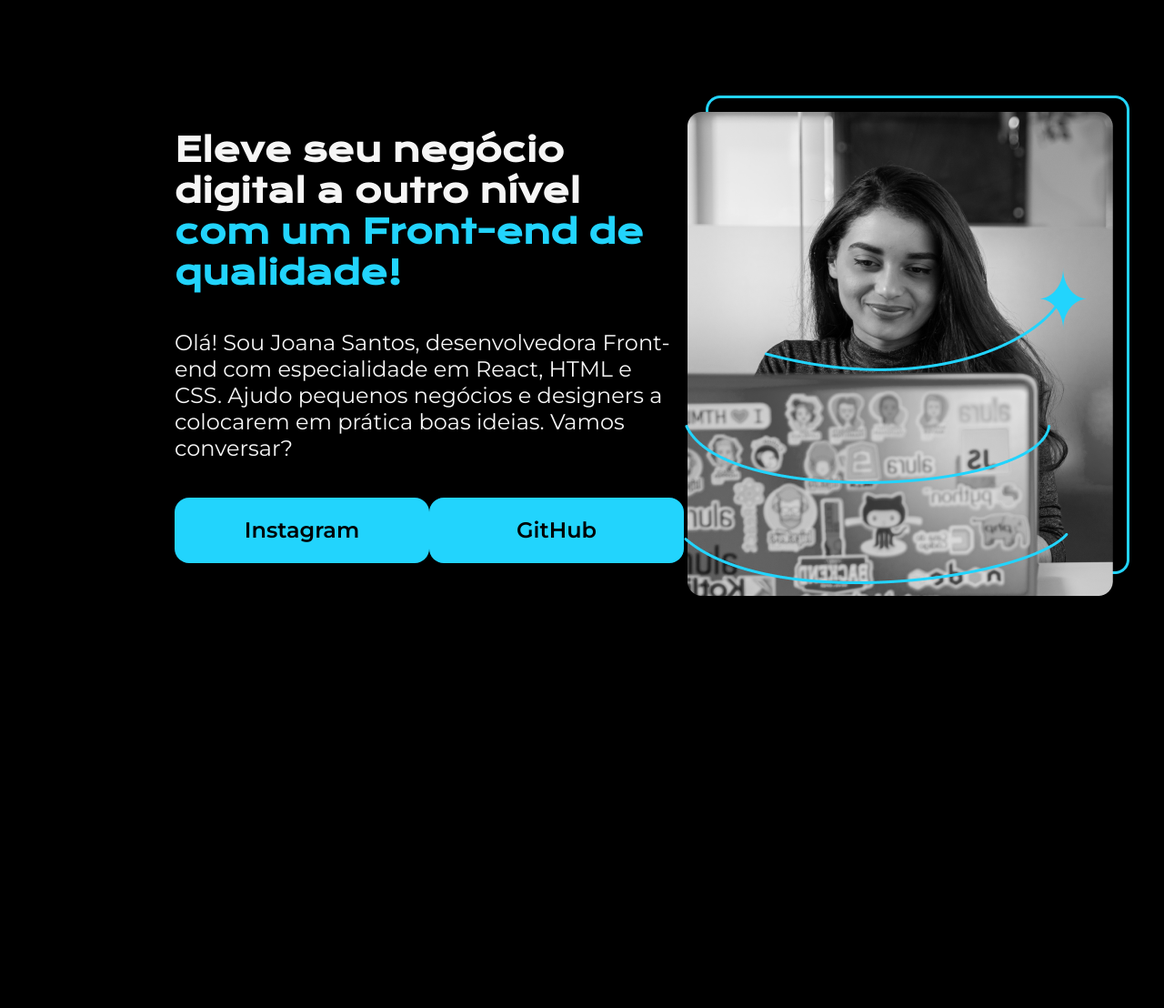
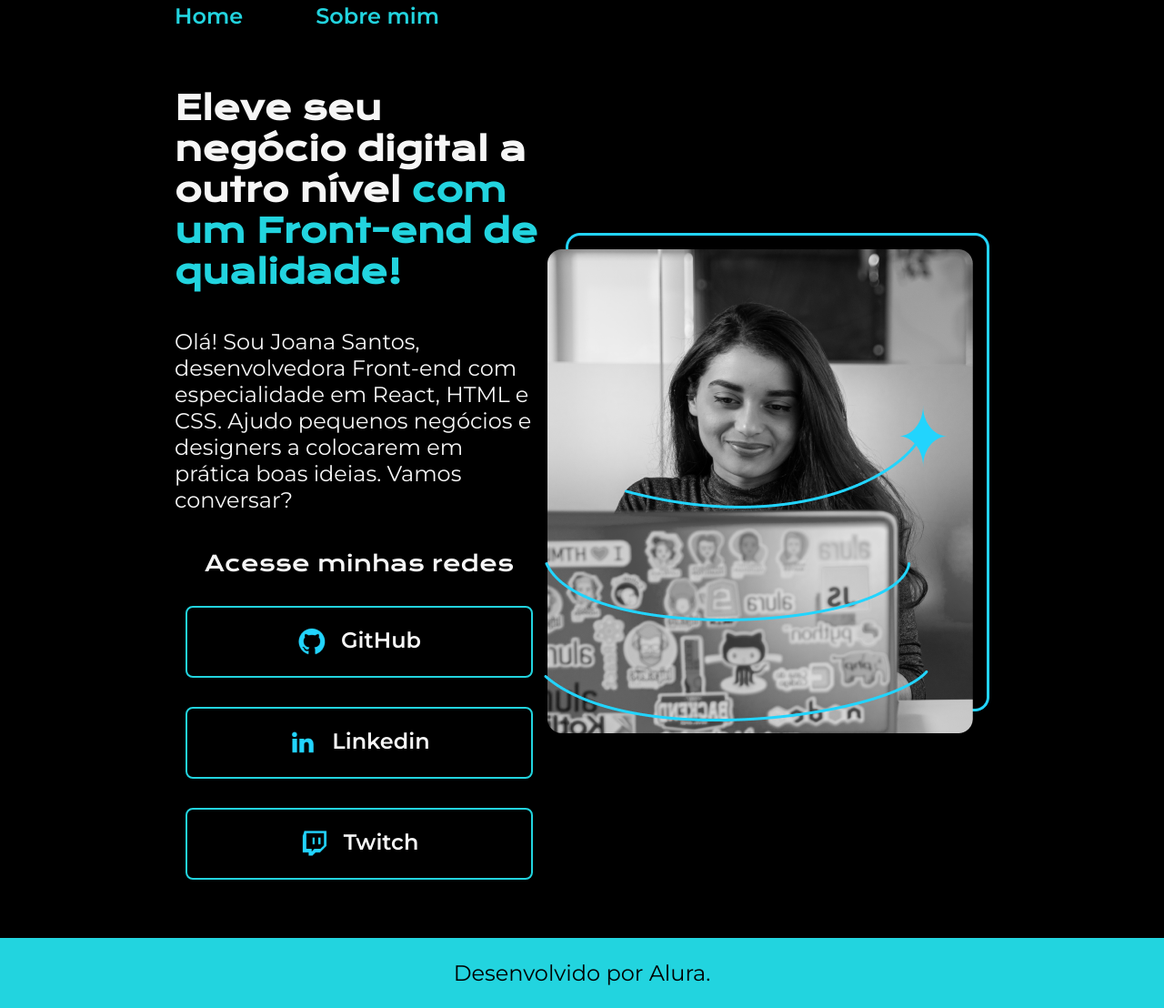
Before and after one commit to RoMonastero/AluraHTMLeCSS, a plain HTML site: page Portifólio/index.html in a window 1280 px wide. Shown: the part 23-1131 px from the top of the page at 91% size. Before the commit the page ends 928 px from the top, so only its background shows below. Drawn offline with nearby package versions, Linux system fonts and the light colour scheme.

Commit message:
finalizando curso HTML e CSS: cabeçalho, footer e variáveis CSS

```diff
--- a/Portifólio/index.html
+++ b/Portifólio/index.html
@@ -5,13 +5,18 @@
     <meta http-equiv="X-UA-Compatible" content="IE=edge">
     <meta name="viewport" content="width=device-width, initial-scale=1.0">
     <title>Portifólio</title>
-  <!--  <link rel="stylesheet" href="reset.css"> vem primeiro-->
-    <link rel="stylesheet" href="style.css">
+  <!--  <link rel="stylesheet" href="styles/reset.css"> vem primeiro-->
+    <link rel="stylesheet" href="styles/style.css">
 
 </head>
 <body>
 
-    <header></header>
+    <header class="cabecalho">
+        <nav class="cabecalho__menu">
+            <a href="index.html" class="cabecalho__menu__link">Home</a>
+            <a href="about.html" class="cabecalho__menu__link">Sobre mim</a>
+        </nav>
+    </header>
 
     <main class="apresentacao">
 
@@ -23,16 +28,32 @@
             </p>
 
             <div class="apresentacao__conteudo__links">
-                <a href="https://www.instagram.com/romonastero_/" class="apresentacao__conteudo__links__link">Instagram</a>
-                <a href="https://github.com/RoMonastero" class="apresentacao__conteudo__links__link">GitHub</a>
+                <h2 class="apresentacao__conteudo__links__subtitulo">Acesse minhas redes</h2>
+
+                <a href="https://github.com/RoMonastero" class="apresentacao__conteudo__links__link">
+                    <img src="assets/Logo Github.png" alt="Logo Github">
+                    GitHub
+                </a>
+                <a href="https://www.linkedin.com/in/rodrigo-monastero-13bab61a4/" class="apresentacao__conteudo__links__link">
+                    <img src="assets/Logo linkedin.png" alt="Logo linkedin">
+                    Linkedin
+                </a>
+
+                <a href="https://www.twitch.tv/unclejonas17" class="apresentacao__conteudo__links__link">
+                    <img src="assets/Logo Twitch.png" alt="Logo Twitch">
+                    Twitch
+                </a>
+
             </div>
 
 
         </section>
-        <img src="imagem.png" alt="Foto da Joana Programando">
+        <img src="assets/imagem.png" alt="Foto da Joana Programando">
     </main>
 
-    <footer></footer>
+    <footer class="rodape">
+        <p>Desenvolvido por Alura.</p>
+    </footer>
 
 
 </body>
--- a/Portifólio/style.css
+++ /dev/null
@@ -1,60 +0,0 @@
-@import url('https://fonts.googleapis.com/css2?family=Krona+One&family=Montserrat:wght@400;600&display=swap');
-
-*{
-    margin: 0;
-    padding: 0;
-}
-
-body{
-    height: 100vh;
-    box-sizing: border-box;
-    background-color: #000000;
-    color: #F6F6F6;
-}
-
-.titulo-destaque{
-    color: #22D4FD;
-}
-
-.apresentacao{
-    display: flex;
-    align-items: center;
-    justify-content: space-between;
-    margin: 10% 15%;
-}
-
-.apresentacao__conteudo{
-    width: 615px;
-    display: flex;
-    flex-direction: column;
-    gap: 40px;
-}
-
-.apresentacao__conteudo__titulo{
-    font-size: 36px;
-    font-family: "Krona One", sans-serif;
-}
-
-.apresentacao__conteudo__texto{
-    font-size: 24px;
-    font-family: "Montserrat", sans-serif;
-}
-
-.apresentacao__conteudo__links{
-    display: flex;
-    justify-content: space-between;
-}
-
-.apresentacao__conteudo__links__link{
-    background-color: #22D4FD;
-    width: 280px;
-    text-align: center;
-    border-radius: 16px;
-    font-size: 24px;
-    font-weight: 600;
-    padding: 21.5px 0;
-    text-decoration: none;
-    color: #000000;
-    font-family: 'Montserrat', sans-serif;
-
-}
--- /dev/null
+++ b/Portifólio/styles/style.css
@@ -0,0 +1,113 @@
+@import url('https://fonts.googleapis.com/css2?family=Krona+One&family=Montserrat:wght@400;600&display=swap');
+
+:root{
+    --cor-primaria: #000000;
+    --cor-secundaria: #F6F6F6;
+    --cor-terciaria: #22d4df;
+
+    --fonte-primaria: "Krona One", sans-serif;
+    --fonte-secundaria: "Montserrat", sans-serif;
+}
+
+*{
+    margin: 0;
+    padding: 0;
+}
+
+body{
+    box-sizing: border-box;
+    background-color: var(--cor-primaria);
+    color: var(--cor-secundaria);
+}
+
+.cabecalho{
+    padding: 2% 0% 0% 15%;
+}
+
+.cabecalho__menu{
+    display: flex;
+    gap: 80px;
+
+}
+
+.cabecalho__menu__link{
+    font-family: var(--fonte-secundaria);
+    font-weight: 600;
+    font-size: 24px;
+    color: var(--cor-terciaria);
+text-decoration: none;
+}
+
+
+.apresentacao{
+    display: flex;
+    align-items: center;
+    justify-content: space-between;
+    padding: 5% 15%;
+}
+
+.apresentacao__conteudo{
+    width: 615px;
+    display: flex;
+    flex-direction: column;
+    gap: 40px;
+}
+
+.apresentacao__conteudo__titulo{
+    font-size: 36px;
+    font-family: var(--fonte-primaria);
+}
+
+.titulo-destaque{
+    color: var(--cor-terciaria);
+}
+
+
+.apresentacao__conteudo__texto{
+    font-size: 24px;
+    font-family: var(--fonte-secundaria);
+}
+
+.apresentacao__conteudo__links{
+    display: flex;
+    justify-content: space-between;
+    flex-direction: column;
+    align-items: center;
+    gap: 32px;
+}
+
+.apresentacao__conteudo__links__subtitulo{
+    font-family: var(--fonte-primaria);
+    font-weight: 400;
+    font-size: 24px;
+}
+
+.apresentacao__conteudo__links__link{
+    display: flex;
+    justify-content: center;
+    gap: 16px;
+    width: 378px;
+    text-align: center;
+    border-radius: 8px;
+    font-size: 24px;
+    font-weight: 600;
+    padding: 21.5px 0;
+    text-decoration: none;
+    color: var(--cor-secundaria);
+    font-family: 'Montserrat', sans-serif;
+    border: 2px solid var(--cor-terciaria);
+}
+
+.apresentacao__conteudo__links__link:hover{
+    background-color: #272727;
+}
+
+.rodape{
+    color: var(--cor-primaria);
+    background-color: var(--cor-terciaria);
+    padding: 24px;
+    text-align: center;
+    font-family: var(--fonte-secundaria);
+    font-size:  24px;
+    font-weight: 400;
+}
```
Also changed, not shown: Portifólio/about.html (added, +42 -0 lines), Anotações.txt, Portifólio/assets/Logo Github.png (added), Portifólio/assets/Logo Twitch.png (added), Portifólio/assets/Logo linkedin.png (added), Portifólio/assets/imagem.png (renamed from Portifólio/imagem.png), Portifólio/styles/reset.css (renamed from Portifólio/reset.css).
